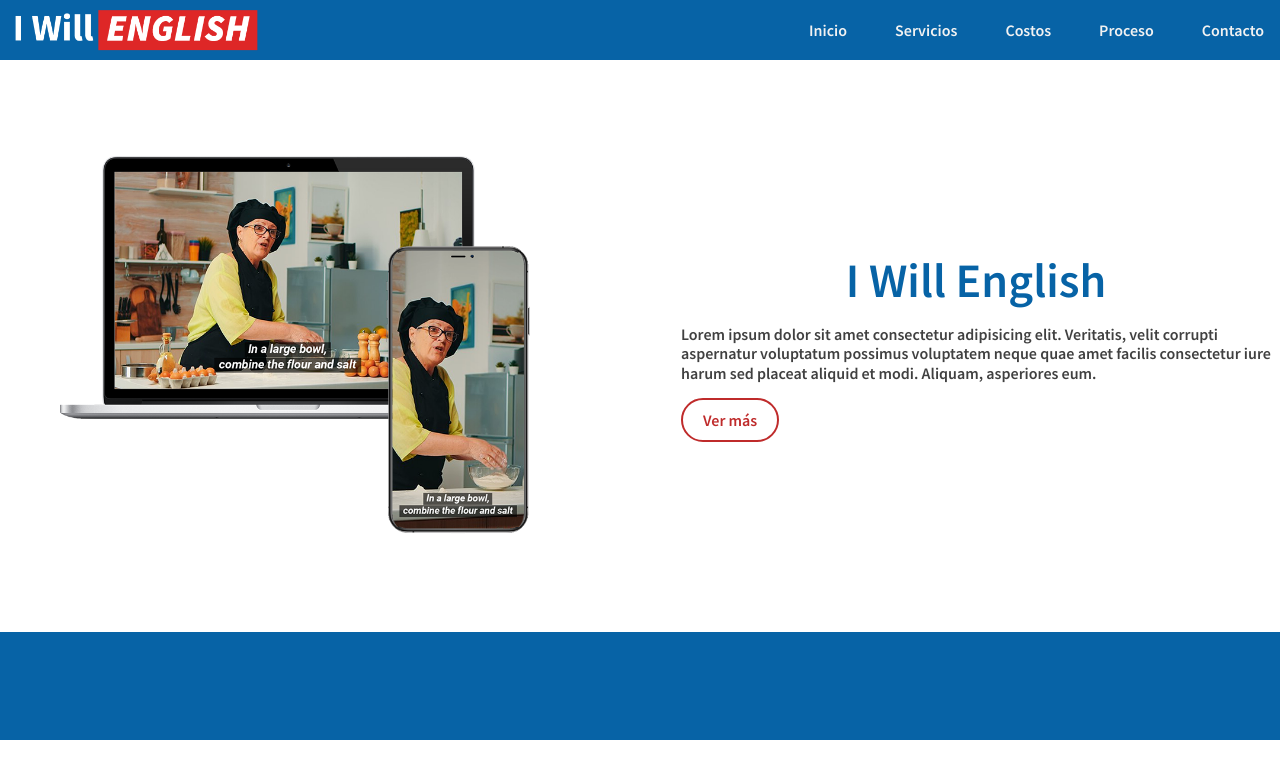
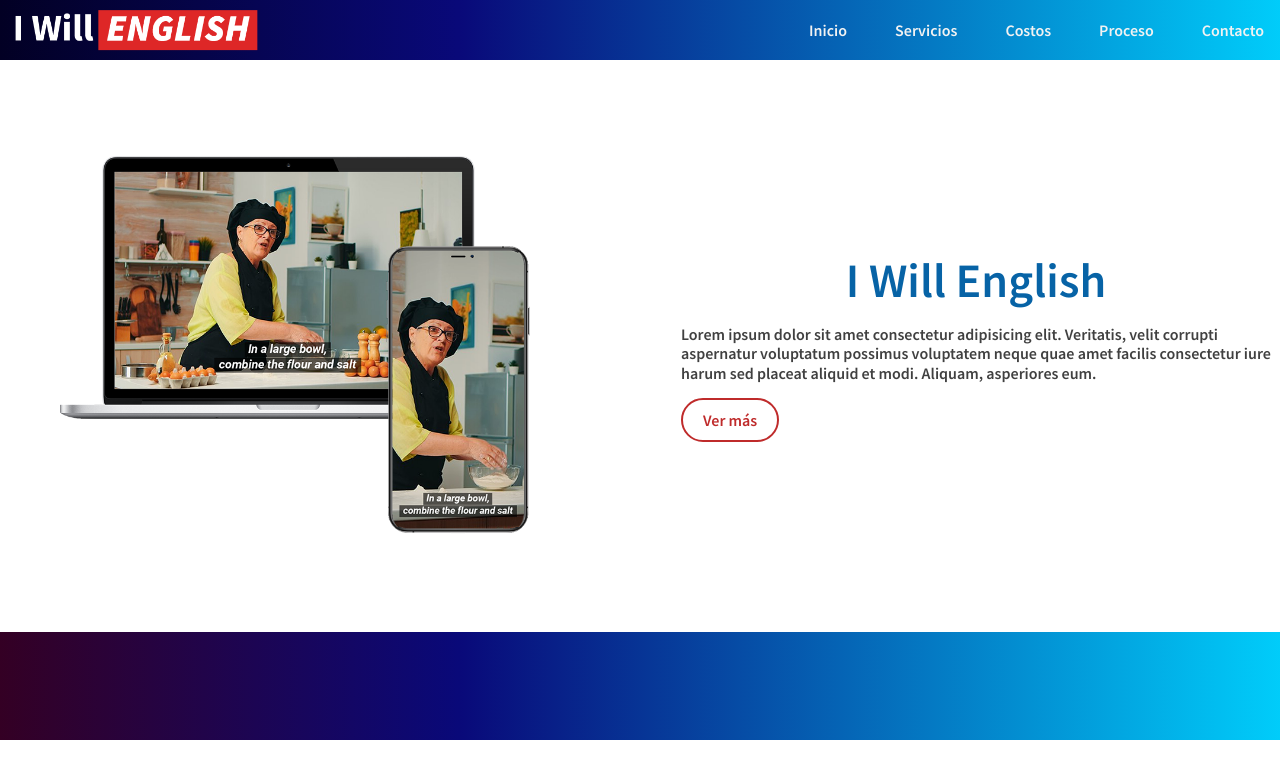
Before and after one commit to Daam1Adam/IWillEnglish, a plain HTML site: page index.html in a window 1280 px wide. Shown: the top 778 px of the page. Drawn offline with Linux system fonts and the light colour scheme.

Commit message:
gradientes index

```diff
--- a/estilos/style.css
+++ b/estilos/style.css
@@ -29,7 +29,7 @@ body {
 
 .box-1 {
     grid-area: box1;
-    background-color: #0763A6;
+    background: linear-gradient(90deg, rgba(2,0,36,1) 0%, rgba(9,9,121,1) 35%, rgba(0,212,255,1) 100%);
 
 }
 
@@ -53,7 +53,7 @@ body {
 .box-4 {
 
     grid-area: box4;
-    background-color: #0763A6;
+    background: linear-gradient(90deg, rgba(52,0,36,1) 0%, rgba(9,9,121,1) 35%, rgba(0,212,255,1) 100%);
 }
 
 /* responsive index */
```
